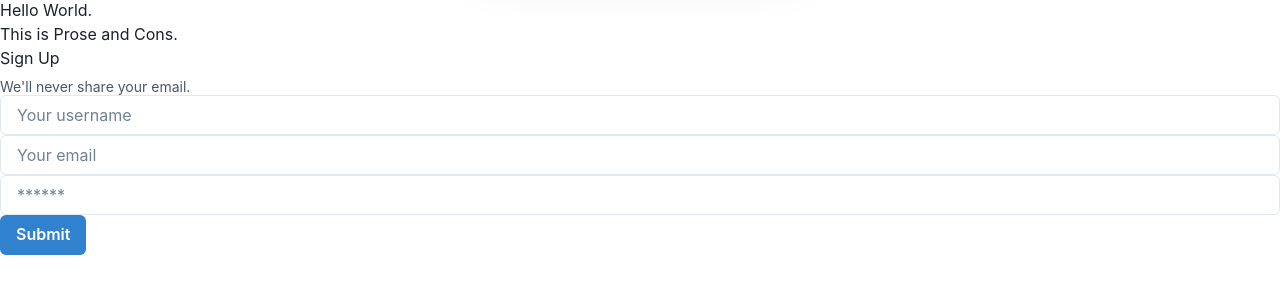
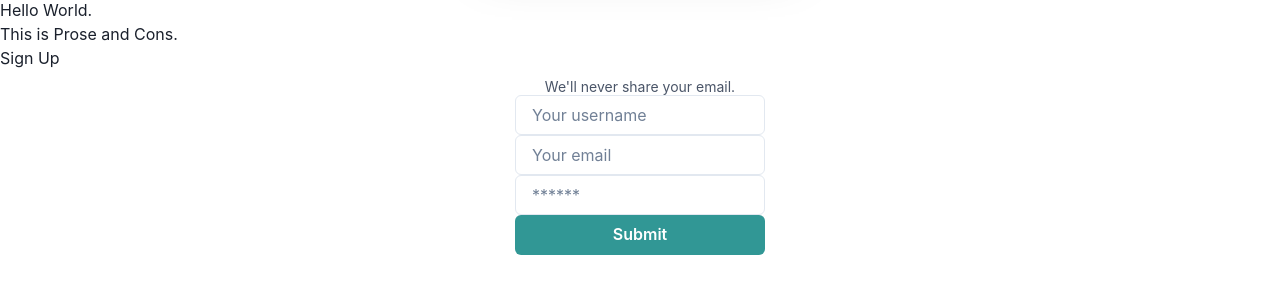
Before and after one commit to CTep09/prose-and-cons, a React (Create React App) app in the folder client/: page /signup in a window 1280 px wide. Shown: the part 444-738 px from the top of the page. Built offline with nearby package versions, Linux system fonts and the light colour scheme.

Commit message:
centered signup boxes to page

```diff
--- a/client/src/pages/Signup.js
+++ b/client/src/pages/Signup.js
@@ -3,7 +3,7 @@
 import { useMutation } from "@apollo/client";
 import { ADD_USER } from "../utils/mutations";
 import Auth from "../utils/auth";
-import { ChakraProvider, FormControl, FormLabel, FormErrorMessage, FormHelperText, Input, Button } from "@chakra-ui/react";
+import { ChakraProvider, FormControl, FormLabel, FormErrorMessage, FormHelperText, Input, Button, Center } from "@chakra-ui/react";
 
 const Signup = () => {
   const [formState, setFormState] = useState({
@@ -52,9 +52,13 @@
                 </p>
               ) : (
                 <form onSubmit={handleFormSubmit}>
+
                   <FormControl>
+                  <Center>
                     <FormHelperText>We'll never share your email.</FormHelperText>
-                    <Input
+                    </Center>
+                    <Center>
+                    <Input w='250px'
                       className="form-input"
                       placeholder="Your username"
                       name="username"
@@ -62,7 +66,10 @@
                       value={formState.username} // corrected value name
                       onChange={handleChange}
                     />
-                    <Input
+                    </Center>
+
+                    <Center>
+                    <Input w='250px'
                       className="form-input"
                       placeholder="Your email"
                       name="email"
@@ -70,7 +77,10 @@
                       value={formState.email}
                       onChange={handleChange}
                     />
-                    <Input
+                    </Center>
+
+                    <Center>
+                    <Input w='250px'
                       className="form-input"
                       placeholder="******"
                       name="password"
@@ -78,15 +88,19 @@
                       value={formState.password}
                       onChange={handleChange}
                     />
-                    <Button
-                      colorScheme="blue"
-                      className="btn btn-block btn-primary"
-                      style={{ cursor: "pointer" }}
-                      type="submit"
-                    >
-                      Submit
-                    </Button>
+                    </Center>
+
+                    <Center>
+                <Button w='250px'
+                  colorScheme='teal'
+                  style={{ cursor: "pointer" }}
+                  type="submit"
+                >Submit
+                </Button>
+                </Center>
+
                   </FormControl>
+
                 </form>
               )}
               {error && (
```
